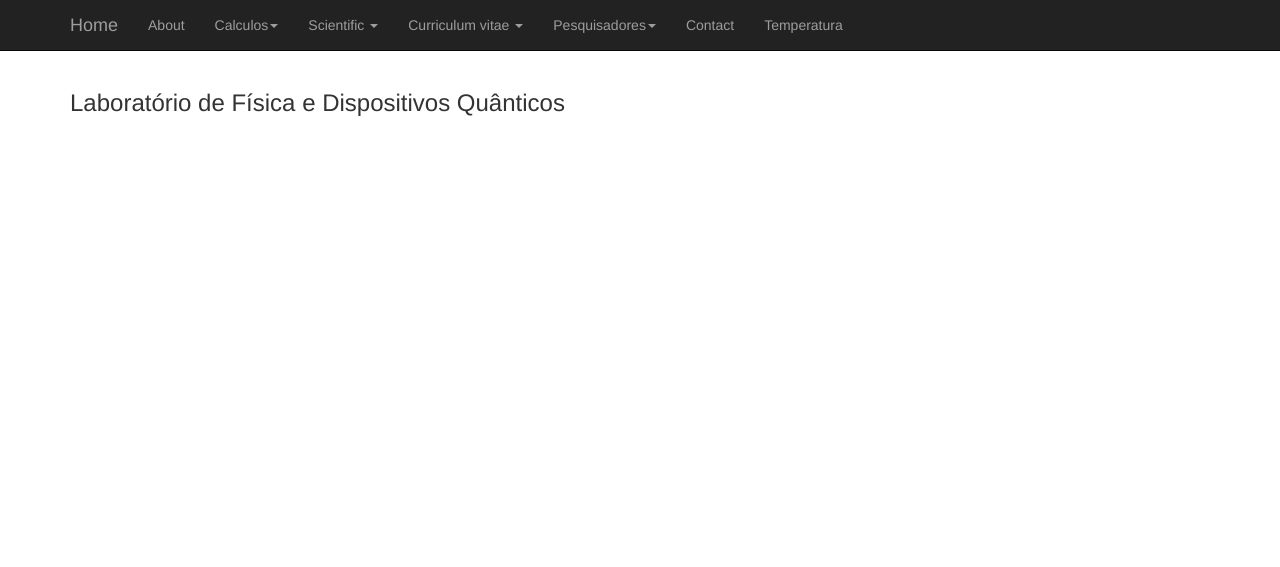
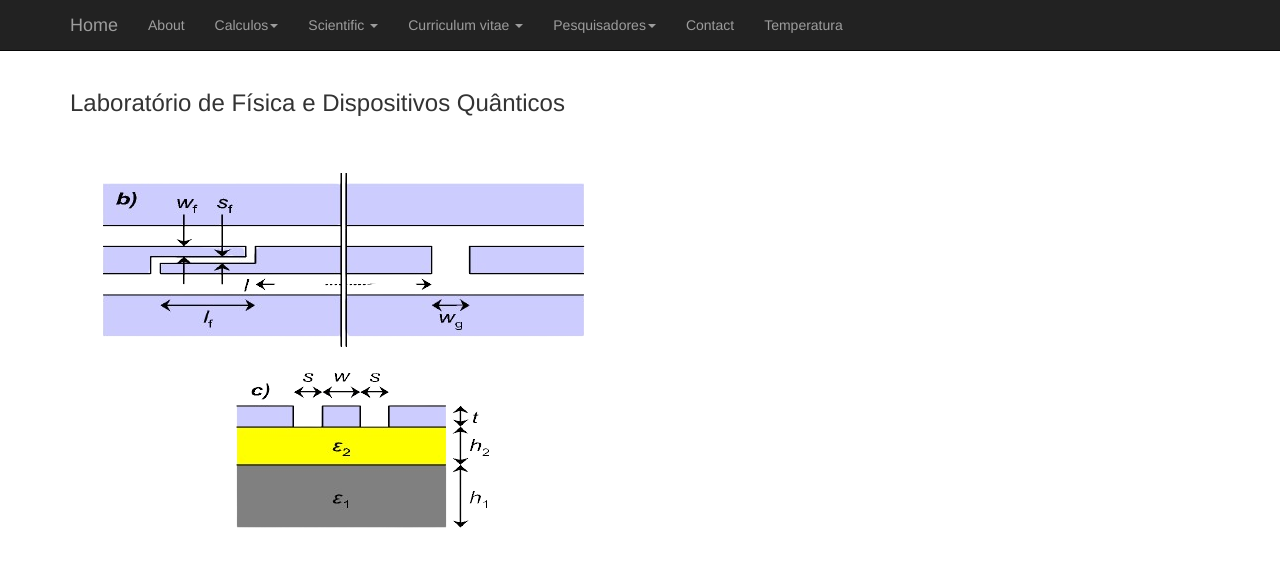
Before and after one commit to Rouxinol-Research-Lab/Rouxinol-Research-Lab.github.io, a Jekyll site: the page built from index.html, in a window 1280 px wide. Shown: the top 567 px of the page. Built offline with Jekyll 4.4.1, drawn with Linux system fonts in a browser that asks for light colours; Markdown is read by kramdown in place of the engine named in the settings.

Commit message:
test layout

```diff
--- a/index.html
+++ b/index.html
@@ -4,3 +4,8 @@ layout: default
 
 <h3>
 <a id="welcome" class="anchor" href="#welcome-to-github-pages" aria-hidden="true"><span class="octicon octicon-link"></span></a>Laboratório de Física e Dispositivos Quânticos </h3>
+
+<div style="margin-top: 3.5rem;">
+    <img src="cpw.png" alt="imagem de um capacitor CPW>"
+        style="object-fit: contain; max-width: 800px; width:max-content;" title="Dimensões de um capacitor CPW">
+</div>
```
Also changed, not shown: pesquisadores_anteriores.html (added), pesquisadores_atuais.html (added).
